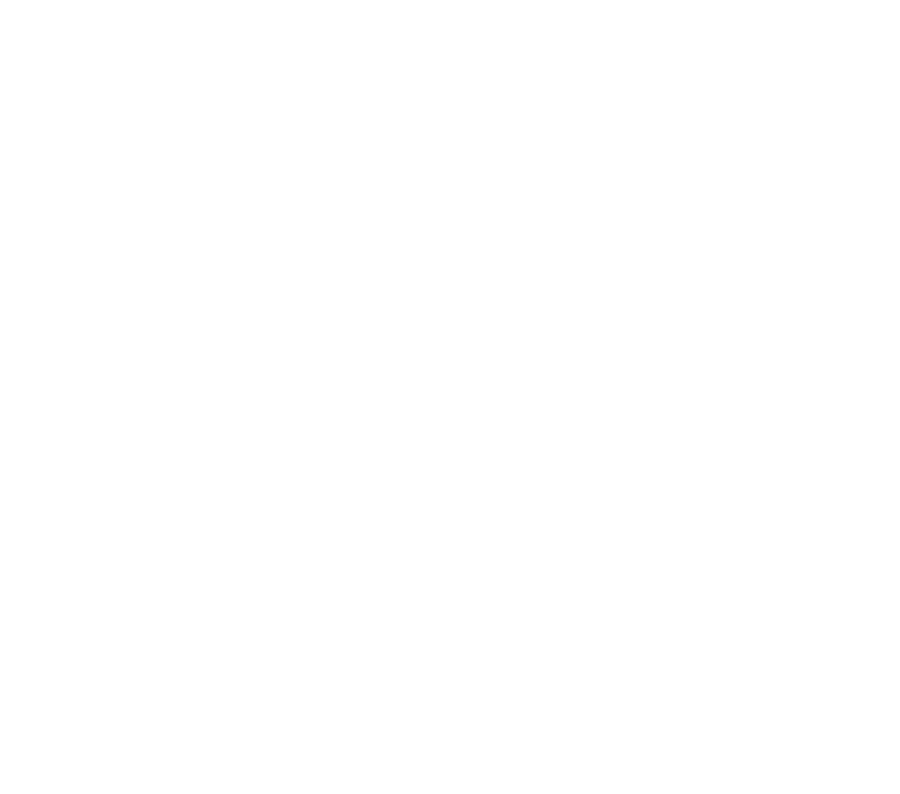
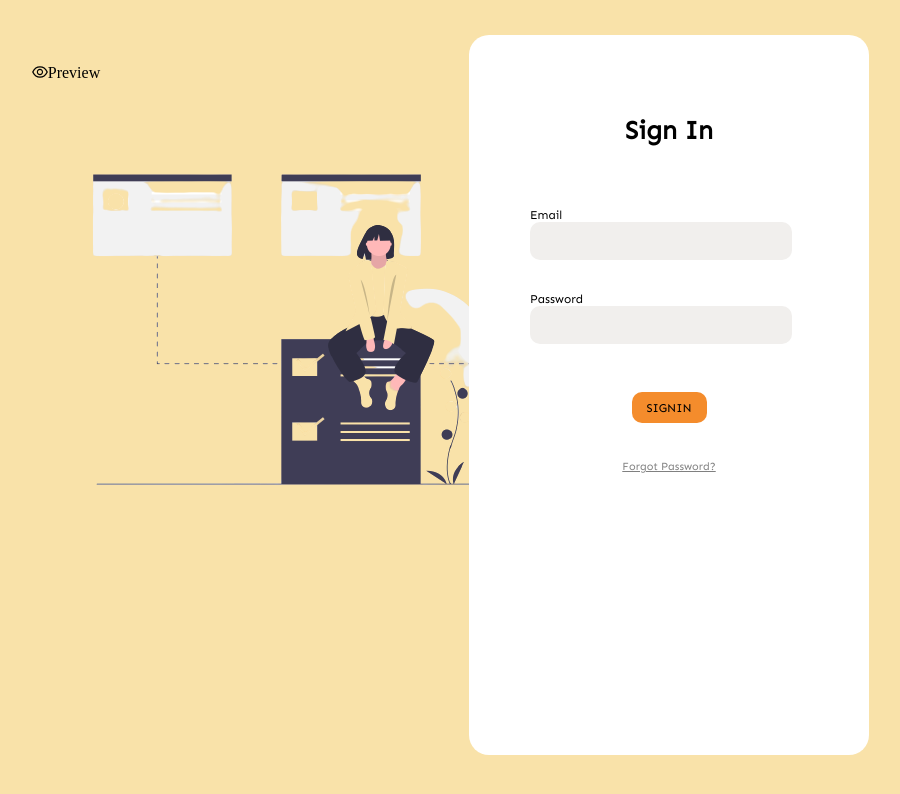
Before and after one commit to tribeless/notit-client, a React (Create React App) app: page /sign-in in a window 1280 px wide. Shown: the top 794 px of the page, without its empty margins (323-1223 px from the left). Built offline with nearby package versions, Linux system fonts and the light colour scheme.

Commit message:
:constrution:added login functionality and design

```diff
--- a/src/App.js
+++ b/src/App.js
@@ -4,6 +4,7 @@
 import SignUp from './Containers/LandingPage/SignUp';
 import NotFound from './Containers/Pages/NotFound';
 import Dashboard from "./Containers/Pages/Dashboard";
+import SignInPage from "./Containers/Pages/SignIn";
 
 function App() {
   const [formData, setFormData] = useState({
@@ -13,12 +14,14 @@
     <Router>
     {/* <Main /> */}
      <Switch>
+            <Route exact path="/">
+              <Dashboard />
+            </Route>
             <Route exact path="/sign-up">
                 <SignUp formData={formData} setFormData={setFormData}/>
             </Route>
-            <Route exact path="/sign-in" component="" />
-            <Route exact path="/dashboard" >
-              <Dashboard />
+            <Route exact path="/sign-in" >
+              <SignInPage />
             </Route>
             <Route path='/404' component={NotFound} />
             <Redirect from="*" to="/404" />
--- a/src/Components/NotitBtn.js
+++ b/src/Components/NotitBtn.js
@@ -2,11 +2,11 @@
 import {Button} from 'antd';
 import TextHolder from './TextHolder';
 
-const NotitBtn = ({disabled,type,htmlType,text})=>{
+const NotitBtn = ({disabled,type,htmlType,text,nwidth})=>{
 
     const styles = {
         height: "31px",
-        width: "75px",
+        width:nwidth || "75px",
         borderRadius: "10px",
         backgroundColor:"#F48C2C",
         outlineStyle:"none",
--- a/src/Components/NotitStyles.js
+++ b/src/Components/NotitStyles.js
@@ -9,7 +9,7 @@
         borderRadius:"10px",
         border:"none",
         outlineStyle:"none",
-        margin:"0 0 1rem 0"
+        margin:"0 0 2rem 0"
     },
     errors:{
         backgroundColor:"#F1EFED",
@@ -18,7 +18,7 @@
         borderRadius:"10px",
         borderColor:"red",
         outlineStyle:"none",
-        margin:"0 0 1rem 0"
+        margin:"0 0 2rem 0"
     },
     text_errors:{
         backgroundColor:"#F1EFED",
@@ -27,7 +27,7 @@
         borderRadius:"10px",
         borderColor:"red",
         outlineStyle:"none",
-        margin:"0 0 1rem 0"
+        margin:"0 0 2rem 0"
     },
     text_inputs:{
         backgroundColor:"#F1EFED",
@@ -36,10 +36,13 @@
         borderRadius:"10px",
         border:"none",
         outlineStyle: "none",
-        margin:"0 1rem 1rem 0"
+        margin:"0 1rem 2rem 0"
     },
     form_styles:{
         marginTop:"2rem"
+    },
+    signin_form_styles: {
+        marginTop: "2.5rem"
     },
     social_icons:{
         margin:"1.8rem 1rem"
--- a/src/Components/SignUpFormStyles.css
+++ b/src/Components/SignUpFormStyles.css
@@ -20,3 +20,7 @@
     margin-top:100px;
     position:absolute;
 }
+.signin_image {
+    margin-top: 70px;
+    position: absolute;
+}
--- a/src/Containers/LandingPage/Form.js
+++ b/src/Containers/LandingPage/Form.js
@@ -62,7 +62,7 @@
             // }]
         }).then((res)=>{
             document.cookie = 'token=' + res.data.signUp.token
-            history.push("/dashboard")
+            history.push("/sign-in")
             console.log(res);
         }).catch(res=>{
             console.log(res);
--- a/src/Containers/LandingPage/NotitParentContainer.js
+++ b/src/Containers/LandingPage/NotitParentContainer.js
@@ -7,7 +7,8 @@
         display:"grid",
         gridTemplateColumns: grid || "repeat(auto-fit,minmax(50%,1fr))",
         gridTemplateRows: "1fr",
-        padding:"0"
+        padding:"0",
+        overflowY: "hidden"
     }
    return (
     <div style={style}>{children}</div>
--- a/src/Containers/LandingPage/SignUp.js
+++ b/src/Containers/LandingPage/SignUp.js
@@ -26,7 +26,7 @@
                 <TextHolder size="11px" fontStyle="fontStyleTwo" color="#808080" text="Already have an account? " />
                 <TextHolder size="11px"
                     fontStyle="fontStyleTwo"
-                    linkto="/"
+                    linkto="/sign-in"
                     link=" Sign in"/>
                     </NotitFlex>
                     <NotitFlex direction="row" alignment="space-evenly">
--- a/src/Containers/LandingPage/SignUpContainer.js
+++ b/src/Containers/LandingPage/SignUpContainer.js
@@ -1,6 +1,6 @@
 import React from 'react';
 
-const NotItContainer = ({bgColor,nheight,nwidth,borderradius,children}) =>{
+const NotItContainer = ({bgColor,nheight,nwidth,borderradius,children,margin,position,left,right}) =>{
     const style = {
         backgroundColor: bgColor || "#ffffff",
         height:nheight || "100vh",
@@ -8,7 +8,12 @@
         borderRadius:borderradius || "0",
         display:"flex",
         flexDirection:"column",
-        alignItems:"center"
+        alignItems:"center",
+        margin:margin || '0',
+        position:position || "static",
+        left:left || "0",
+        right:right || "0"
+
     }
    return (
     <div style={style} >{children}</div>
--- a/src/Containers/Pages/NotFound.js
+++ b/src/Containers/Pages/NotFound.js
@@ -6,10 +6,10 @@
 
 const NotFound = () =>{
     return (
-        <SignUpContainer nheight="50px" bgColor="red">
-            <TextHolder text="The page you are looking for is not found. Please contact as if the problem persists." />
-            <Link to="/sign-up">
-                <NotItBtn htmlType="button" type="button" text="Go to Dashboard"/>
+        <SignUpContainer nheight="50px" bgColor="#F9E2A9">
+            <TextHolder text="Uooh,the page you are looking for is not available. Please contact us if the problem persists." />
+            <Link to="/">
+                <NotItBtn nwidth="130px" htmlType="button" type="button" text="Go to Dashboard"/>
             </Link>
         </SignUpContainer>
     )
--- /dev/null
+++ b/src/Containers/Pages/SignIn.js
@@ -0,0 +1,99 @@
+import React from 'react';
+import {Formik,Form as FormikForm} from 'formik';
+import * as Yup from 'yup';
+import {useMutation} from "@apollo/react-hooks";
+import {useHistory} from 'react-router-dom';
+import { Form } from 'antd';
+import NotItContainer from '../LandingPage/SignUpContainer';
+import signin from '../../Assets/Images/signin.png';
+import NotItParentContainer from '../LandingPage/NotitParentContainer';
+import Images from '../../Components/Images';
+import TextHolder from "../../Components/TextHolder";
+import NotitFlex from '../LandingPage/NotitFlex';
+import "../../Components/SignUpFormStyles.css";
+import TextInputs from '../../Components/TextInputs';
+import NotitStyles from '../../Components/NotitStyles';
+import NotitBtn from '../../Components/NotitBtn';
+import {emailRegex,passwordRegex} from "../../Utils/Constants";
+import SIGNIN_MUTATION from "../../GraphQl/Mutations/SignIn";
+
+
+const SignInFormValidation = Yup.object().shape({
+    email:Yup.string().matches(emailRegex,"please enter valid email").required(),
+    password:Yup.string().matches(passwordRegex,"please enter valid password").required()
+})
+const SignInPage = ()=>{
+    const style = NotitStyles();
+    const [SignUpMutation,{loading}] = useMutation(SIGNIN_MUTATION);
+    const history = useHistory();
+    return (
+        <NotItParentContainer bgColor="#F9E2A9" grid="repeat(auto-fit,minmax(300px,50%)">
+            <NotItContainer bgColor="#F9E2A9"
+                nwidth="350px"
+                margin="4rem"
+                position="relative"
+                left="150px"
+                right="-150px"
+            >
+                <Images src={signin} alt="Signin page image" className="signin_image"/>
+            </NotItContainer>
+            <NotItContainer borderradius="20px" nheight="90vh" nwidth="400px" margin="2.2rem -3rem 3rem"
+            position="relative" left="200px" right="-200px"
+            >
+                <TextHolder fontStyle="fontStyleTwo" title="Sign In" top="5rem"/>
+                <Formik
+                    initialValues={{
+                        email:"",
+                        password:""
+                    }}
+
+                    onSubmit={(values)=>{
+                        SignUpMutation({
+                            variables:{
+                                email:values.email,
+                                password:values.password
+                            }
+                        }).then((res)=>{
+                            history.push("/");
+                            console.log(res)
+                        })
+                        .catch((res)=>{
+                            console.log(res);
+                        })
+                    }}
+
+                    validationSchema={SignInFormValidation}
+                >
+            {({setFieldValue,values,errors,isSubmitting})=>(
+                <FormikForm style={style.signin_form_styles}>
+                    <NotitFlex direction="column">
+                    <Form.Item label="Email" name="email" value={values.email} onChange={(e)=>{
+                        setFieldValue("email",e.target.value,true)
+                    }}>
+                        <TextInputs type="text" style={errors.email ? style.text_errors : style.text_inputs}/>
+                    </Form.Item>
+
+                    <Form.Item label="Password" name="password" value={values.password} onChange={(e)=>{
+                        setFieldValue("password",e.target.value,true)
+                    }}>
+                        <TextInputs type="password" style={errors.password ? style.text_errors : style.text_inputs} />
+                    </Form.Item>
+                    </NotitFlex>
+                    <NotitFlex direction="column" alignment="center">
+                        <Form.Item >
+                            <NotitBtn type="primary" htmlType="submit" disabled={loading} text={isSubmitting ? "Loading...":"SIGNIN"}/>
+                        </Form.Item>
+                    </NotitFlex>
+
+                </FormikForm>
+            )}
+                </Formik>
+                 <NotitFlex direction="row">
+                        <TextHolder size="11px" fontStyle="fontStyleTwo" color="#808080" link="Forgot Password? " linkto="/sign-in" />
+                    </NotitFlex>
+            </NotItContainer>
+        </NotItParentContainer>
+    )
+}
+
+export default SignInPage;
--- a/src/GraphQl/Mutations/SignIn.js
+++ b/src/GraphQl/Mutations/SignIn.js
@@ -0,0 +1,14 @@
+import gql from 'graphql-tag';
+
+const SIGNIN_MUTATION = gql`
+    mutation signIn($email:String!,$password:String!){
+        signIn(email:$email,password:$password){
+            token
+            status
+            id
+        }
+    }
+
+`;
+
+export default SIGNIN_MUTATION;
```
